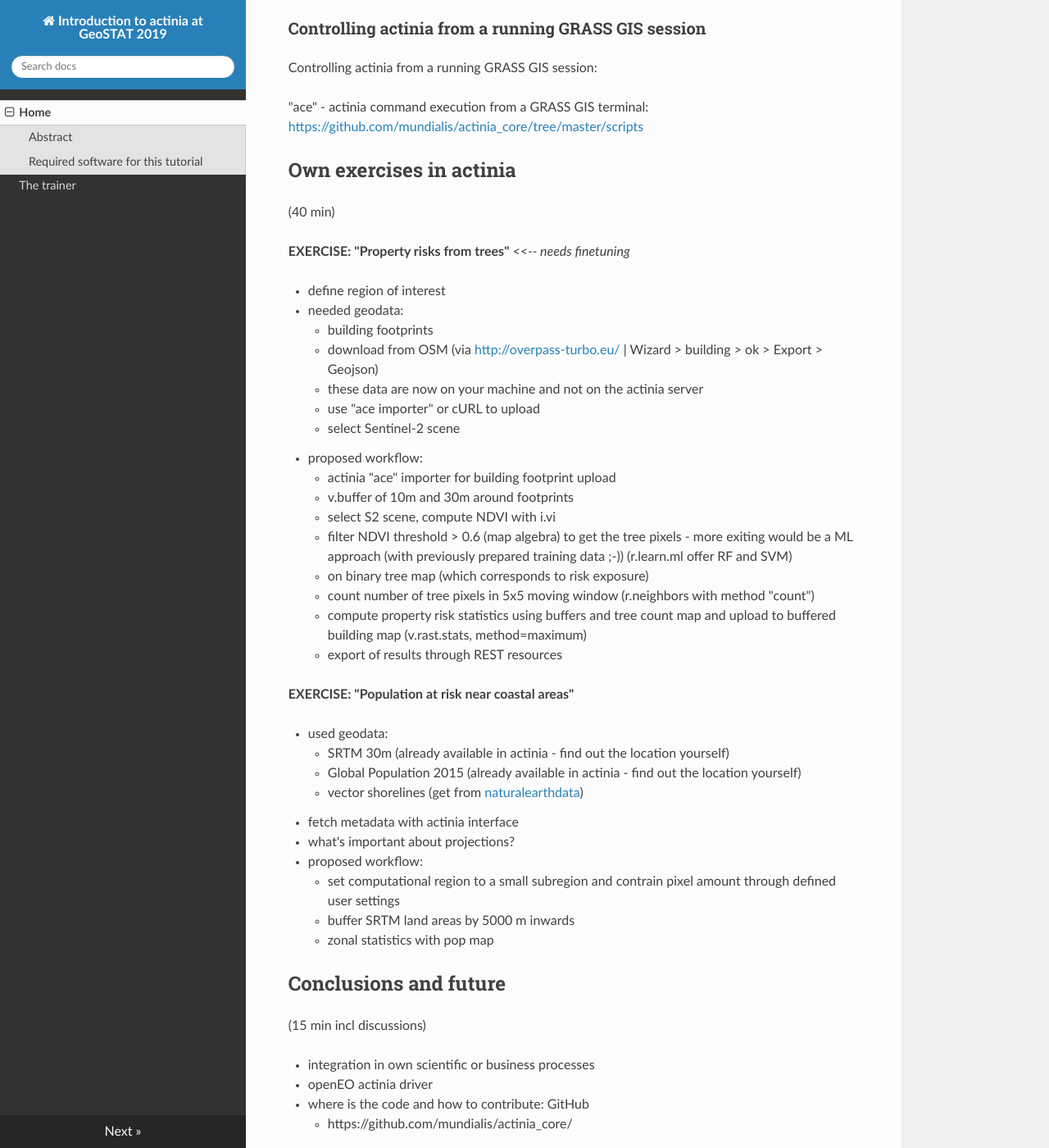
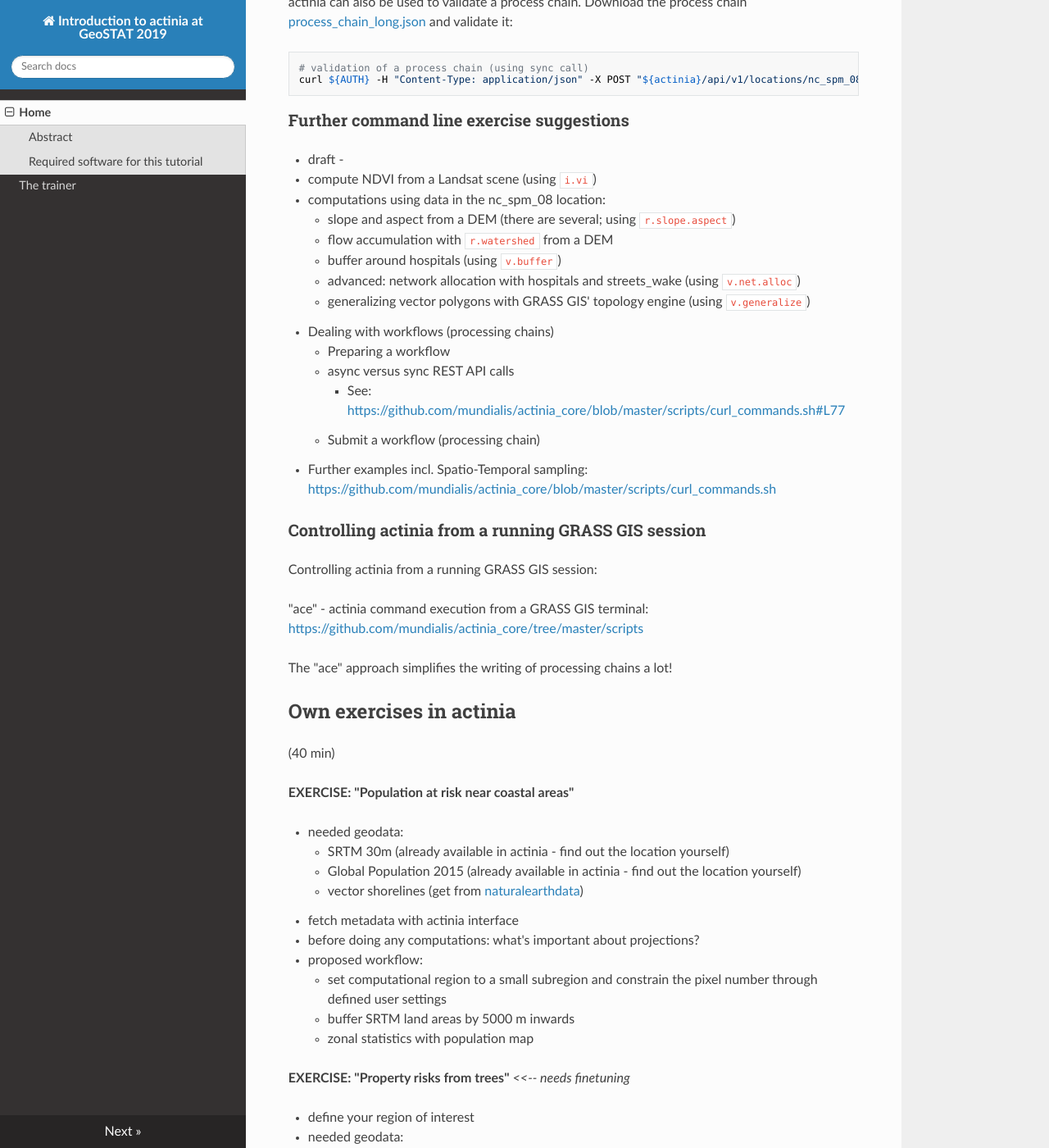
Before and after one commit to actinia-org/actinia-introduction, an MkDocs documentation site: the page built from docs/index.md, in a window 1280 px wide and 1400 px high, scrolled down 9116 px. Shown: the whole window at 82% size. Built offline with MkDocs 1.6.1, drawn with Linux system fonts in a browser that asks for light colours; nearby versions of some CDN libraries; some of the changed text lies outside the part shown.

Commit message:
example updates

```diff
--- a/docs/index.md
+++ b/docs/index.md
@@ -10,8 +10,7 @@
 
 * set up n geostat users properly
 * check geo data
-* Definition of deployment
-* endpoints
+
 
 ## Abstract
 
@@ -28,11 +27,17 @@
 
 Planned tutorial time: 2:30 hs = 150 min
 
+## Warming up
+
+A graphical intro to actinia - [GRASS GIS in the cloud: actinia geoprocessing](https://mundialis.github.io/foss4g2019/grass-gis-in-the-cloud-actinia-geoprocessing/index.html)
+
+(requires Chrome/ium browser)
+
 ## Introduction
 
 (10 min)
 
-For this tutorial we assume working knowledge concerning geospatial and Earth observation. The tutorial includes, however, a brief introduction to REST (Representational State Transfer) API and cloud processing related basics.
+For this tutorial we assume working knowledge concerning **geospatial analysis and Earth observation.** The tutorial includes, however, a brief introduction to **REST** (Representational State Transfer) API and cloud processing related basics.
 
 <!--
 ### Geo and EO basics
@@ -84,14 +89,15 @@
 
 <center>
 <a href="img/actinia_PDB_UDB.png"><img src="img/actinia_PDB_UDB.png" width="60%"></a><br>
-Fig. 1: Architecture of an actinia deployment
+Fig. 1: Architecture of an actinia deployment (source: [mundialis FTTH talk 2019](https://mundialis.github.io/foss4g2019/digging_earth_ftth_grass_actinia/2019_foss4g_bucharest_digging_earth_ftth_grass_actinia.pdf) )
 </center>
 
 **Deployment**
 
 In a nutshell, deployment means to launch software, usually in an automated way on a computer node. A series of technologies exist for that but importantly virtualization plays an important role which helps towards a higher level of abstraction instead of a high dependency on hardware and software specifics.
 
-An aim is to operate **Infrastructure as Code** (IaC), i.e. to have a set of scripts which order the needed computational resources in the cloud, setup the network and storage topology, connect to the nodes, install them with the needed software (usually docker based, i.e. so-called containers are launched from prepared images) and processing chains. Basically, the entire software part of a cloud computing infrastructure is launched "simply" through scripts with the advantage of restarting it easily as needed, maintain it and migrate to other hardware. **CI/CD** systems (continuous integration/continuous deployment) allow to define dependencies, prevent from launching broken software and allow the versioning of the entire software stack.
+An aim is to operate **Infrastructure as Code** ([IaC](https://en.wikipedia.org/wiki/Infrastructure_as_code)), i.e. to have a set of scripts which order the needed computational resources in the cloud, setup the network and storage topology, connect to the nodes, install them with the needed software (usually docker based, i.e. so-called containers are launched from prepared images) and processing chains. Basically, the entire software part of a cloud computing infrastructure is launched "simply" through scripts with the advantage of restarting it easily as needed, maintain it and migrate to other hardware.
+**CI/CD** systems (continuous integration/continuous deployment) allow to define dependencies, prevent from launching broken software and allow the versioning of the entire software stack.
 
 In terms of actinia, **various ways of deployment** are offered: local installation, docker, docker-compose, docker-swarm, Openshift, and kubernetes.
 
@@ -230,7 +236,11 @@
     * b) [RESTman](https://chrome.google.com/webstore/detail/restman/ihgpcfpkpmdcghlnaofdmjkoemnlijdi) in Browser
 * Try this call: [https://actinia.mundialis.de/api/v1/locations](https://actinia.mundialis.de/api/v1/locations)
 
-
+<center>
+<a href="img/actinia_restman01.png"><img src="img/actinia_restman01.png" width="60%"></a><br>
+<a href="img/actinia_restman02.png"><img src="img/actinia_restman02.png" width="60%"></a><br>
+Fig. 3: Using RESTman
+</center>
 
 Step 3:
 
@@ -345,17 +354,19 @@
 
 - draft -
 
-* compute NDVI from a Landsat scene
+* compute NDVI from a Landsat scene (using `i.vi`)
 * computations using data in the nc_spm_08 location:
-    * slope and aspect from a DEM (there are several)
-    * flow accumulation with r.watershed from a DEM
-    * buffer around hospitals
-    * advanced: network allocation with hospitals and streets_wake
-* Dealing with workflows
-    * Prepare a workflow (processing chain)
-    * async versus sync REST API CALLS with processing chains
+    * slope and aspect from a DEM (there are several;  using `r.slope.aspect`)
+    * flow accumulation with `r.watershed` from a DEM
+    * buffer around hospitals  (using `v.buffer`)
+    * advanced: network allocation with hospitals and streets_wake (using `v.net.alloc`)
+    * generalizing vector polygons with GRASS GIS' topology engine (using `v.generalize`)
+* Dealing with workflows (processing chains)
+    * Preparing a workflow
+    * async versus sync REST API calls
         * See: [https://github.com/mundialis/actinia_core/blob/master/scripts/curl_commands.sh#L77](https://github.com/mundialis/actinia_core/blob/master/scripts/curl_commands.sh#L77)
     * Submit a workflow (processing chain)
+* Further examples incl. Spatio-Temporal sampling: [https://github.com/mundialis/actinia_core/blob/master/scripts/curl_commands.sh](https://github.com/mundialis/actinia_core/blob/master/scripts/curl_commands.sh)
 
 ### Controlling actinia from a running GRASS GIS session
 
@@ -363,42 +374,43 @@
 
 "ace" - actinia command execution from a GRASS GIS terminal: [https://github.com/mundialis/actinia_core/tree/master/scripts](https://github.com/mundialis/actinia_core/tree/master/scripts)
 
+The "ace" approach simplifies the writing of processing chains a lot!
 
 ## Own exercises in actinia
 
 (40 min)
 
-**EXERCISE: "Property risks from trees"** _<<-- needs finetuning_
-
-* define region of interest
-* needed geodata:
-    * building footprints
-    * download from OSM (via [http://overpass-turbo.eu/](http://overpass-turbo.eu/) | Wizard > building > ok > Export > Geojson)
-    * these data are now on your machine and not on the actinia server
-    * use "ace importer" or cURL to upload
-    * select Sentinel-2 scene
-* proposed workflow:
-    * actinia "ace" importer for building footprint upload
-    * v.buffer of 10m and 30m around footprints
-    * select S2 scene, compute NDVI with i.vi
-    * filter NDVI threshold > 0.6 (map algebra) to get the tree pixels - more exiting would be a ML approach (with previously prepared training data ;-)) (r.learn.ml offer RF and SVM)
-    * on binary tree map (which corresponds to risk exposure)
-    * count number of tree pixels in 5x5 moving window (r.neighbors with method "count")
-    * compute property risk statistics using buffers and tree count map and upload to buffered building map (v.rast.stats, method=maximum)
-    * export of results through REST resources
-
 **EXERCISE: "Population at risk near coastal areas"**
 
-* used geodata:
+* needed geodata:
     * SRTM 30m (already available in actinia - find out the location yourself)
     * Global Population 2015 (already available in actinia - find out the location yourself)
     * vector shorelines (get from [naturalearthdata](http://www.naturalearthdata.com/downloads/))
 * fetch metadata with actinia interface
-* what's important about projections?
+* before doing any computations: what's important about projections?
 * proposed workflow:
-    * set computational region to a small subregion and contrain pixel amount through defined user settings
+    * set computational region to a small subregion and constrain the pixel number through defined user settings
     * buffer SRTM land areas by 5000 m inwards
-    * zonal statistics with pop map
+    * zonal statistics with population map
+
+**EXERCISE: "Property risks from trees"** _<<-- needs finetuning_
+
+* define your region of interest
+* needed geodata:
+    * building footprints
+        * download from OSM (via [http://overpass-turbo.eu/](http://overpass-turbo.eu/) | Wizard > building > ok > Export > Geojson)
+        * these data are now on your machine and not on the actinia server
+        * use "ace importer" or cURL to upload
+    * select Sentinel-2 scene
+* proposed workflow:
+    * actinia "ace" importer for building footprint upload
+    * `v.buffer` of 10m and 30m around footprints
+    * select S2 scene, compute NDVI with `i.vi`
+    * filter NDVI threshold > 0.6 (map algebra) to get the tree pixels - more exiting would be a ML approach (with previously prepared training data ;-)) (`r.learn.ml` offers RF and SVM)
+    * on binary tree map (which corresponds to risk exposure)
+    * count number of tree pixels in 5x5 moving window (`r.neighbors` with method "count")
+    * compute property risk statistics using buffers and tree count map and upload to buffered building map (`v.rast.stats`, method=maximum)
+    * export of results through REST resources
 
 ## Conclusions and future
 
@@ -410,10 +422,11 @@
     * https://github.com/mundialis/actinia_core/
 
 ## See also: openEO resources
+
 * OpenEO Web Editor: [https://open-eo.github.io/openeo-web-editor/demo/](https://open-eo.github.io/openeo-web-editor/demo/)
     * Server: [https://openeo.mundialis.de](https://openeo.mundialis.de)
-    * user: <actinia user>
-    * pw: <actinia pw>
+    * user: 'actinia_user'
+    * pw: 'actinia_pw'
 
 ## References
 
```
Also changed, not shown: other parts of docs/index.md (+2 -3 lines), docs/img/actinia_restman01.png (added), docs/img/actinia_restman02.png (added).
